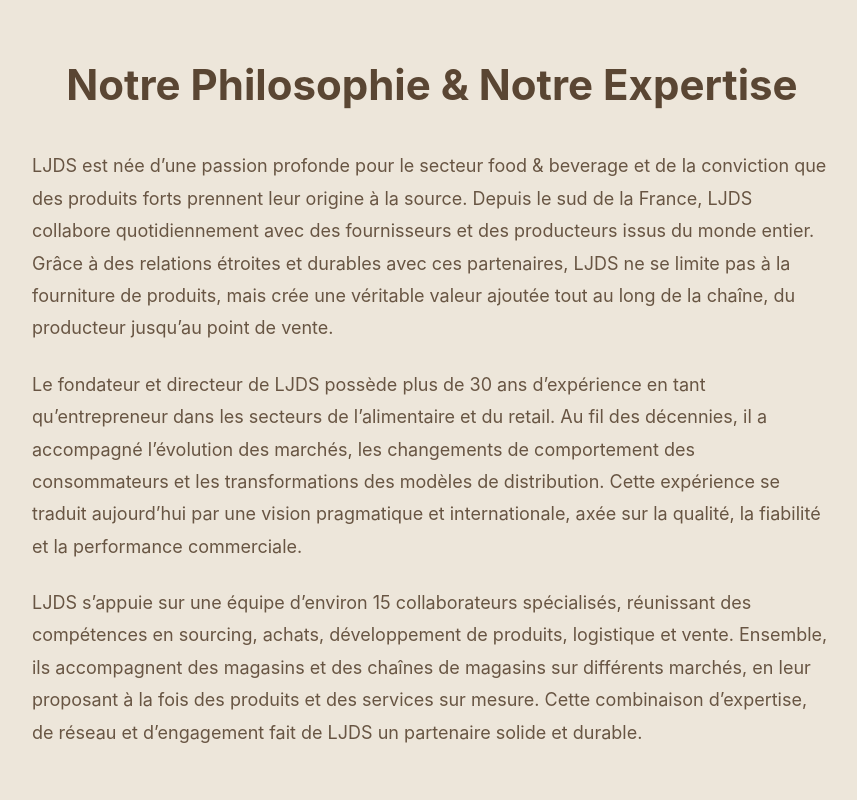
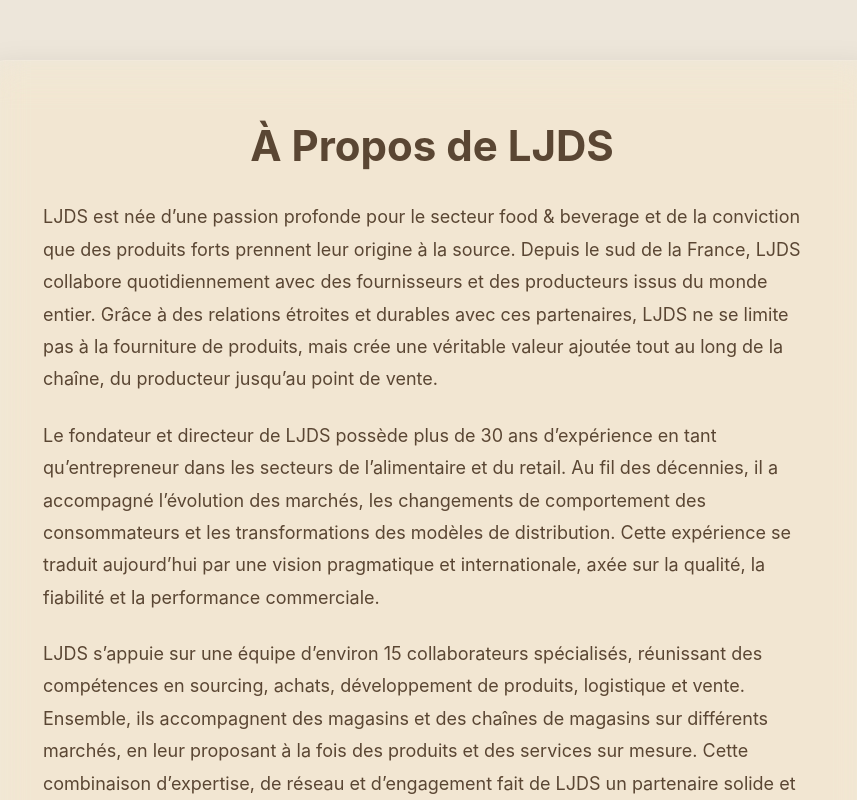
Before and after one commit to robinmasini/LJDS, a React (Vite) app: page / in a window 1280 px wide. Shown: the part 840-1640 px from the top of the page, without its empty margins (208-1065 px from the left). Built offline with nearby package versions, Linux system fonts and the light colour scheme.

Commit message:
Add About section and update navbar

```diff
--- a/src/App.jsx
+++ b/src/App.jsx
@@ -1,6 +1,7 @@
 import React from 'react'
 import Navbar from './components/Navbar'
 import Hero from './components/Hero'
+import About from './components/About'
 import Gallery from './components/Gallery'
 import Features from './components/Features'
 import WhiteLabel from './components/WhiteLabel'
@@ -13,6 +14,7 @@
     <div className="app">
       <Navbar />
       <Hero />
+      <About />
       <Gallery />
       <Features />
       <WhiteLabel />
--- /dev/null
+++ b/src/components/About.css
@@ -0,0 +1,35 @@
+.about-section {
+    padding: var(--section-padding);
+    background-color: var(--color-bg);
+}
+
+.about-card {
+    padding: 60px;
+    max-width: 900px;
+    margin: 0 auto;
+    text-align: left;
+}
+
+.about-card h2 {
+    font-size: 42px;
+    margin-bottom: 30px;
+    color: var(--color-primary);
+    text-align: center;
+}
+
+.about-content p {
+    font-size: 18px;
+    margin-bottom: 24px;
+    line-height: 1.8;
+    color: var(--color-text);
+}
+
+@media (max-width: 768px) {
+    .about-card {
+        padding: 30px;
+    }
+
+    .about-card h2 {
+        font-size: 32px;
+    }
+}
--- /dev/null
+++ b/src/components/About.jsx
@@ -0,0 +1,27 @@
+import React from 'react';
+import './About.css';
+
+const About = () => {
+    return (
+        <section className="about-section" id="about">
+            <div className="container">
+                <div className="about-card glass-card">
+                    <h2>À Propos de LJDS</h2>
+                    <div className="about-content">
+                        <p>
+                            LJDS est née d’une passion profonde pour le secteur food & beverage et de la conviction que des produits forts prennent leur origine à la source. Depuis le sud de la France, LJDS collabore quotidiennement avec des fournisseurs et des producteurs issus du monde entier. Grâce à des relations étroites et durables avec ces partenaires, LJDS ne se limite pas à la fourniture de produits, mais crée une véritable valeur ajoutée tout au long de la chaîne, du producteur jusqu’au point de vente.
+                        </p>
+                        <p>
+                            Le fondateur et directeur de LJDS possède plus de 30 ans d’expérience en tant qu’entrepreneur dans les secteurs de l’alimentaire et du retail. Au fil des décennies, il a accompagné l’évolution des marchés, les changements de comportement des consommateurs et les transformations des modèles de distribution. Cette expérience se traduit aujourd’hui par une vision pragmatique et internationale, axée sur la qualité, la fiabilité et la performance commerciale.
+                        </p>
+                        <p>
+                            LJDS s’appuie sur une équipe d’environ 15 collaborateurs spécialisés, réunissant des compétences en sourcing, achats, développement de produits, logistique et vente. Ensemble, ils accompagnent des magasins et des chaînes de magasins sur différents marchés, en leur proposant à la fois des produits et des services sur mesure. Cette combinaison d’expertise, de réseau et d’engagement fait de LJDS un partenaire solide et durable.
+                        </p>
+                    </div>
+                </div>
+            </div>
+        </section>
+    );
+};
+
+export default About;
--- a/src/components/Gallery.jsx
+++ b/src/components/Gallery.jsx
@@ -28,18 +28,7 @@
     <section className="gallery-section" id="gallery">
       <div className="container">
         <div className="gallery-header">
-          <h2>Notre Philosophie & Notre Expertise</h2>
-          <div className="philosophy-text">
-            <p>
-              LJDS est née d’une passion profonde pour le secteur food & beverage et de la conviction que des produits forts prennent leur origine à la source. Depuis le sud de la France, LJDS collabore quotidiennement avec des fournisseurs et des producteurs issus du monde entier. Grâce à des relations étroites et durables avec ces partenaires, LJDS ne se limite pas à la fourniture de produits, mais crée une véritable valeur ajoutée tout au long de la chaîne, du producteur jusqu’au point de vente.
-            </p>
-            <p>
-              Le fondateur et directeur de LJDS possède plus de 30 ans d’expérience en tant qu’entrepreneur dans les secteurs de l’alimentaire et du retail. Au fil des décennies, il a accompagné l’évolution des marchés, les changements de comportement des consommateurs et les transformations des modèles de distribution. Cette expérience se traduit aujourd’hui par une vision pragmatique et internationale, axée sur la qualité, la fiabilité et la performance commerciale.
-            </p>
-            <p>
-              LJDS s’appuie sur une équipe d’environ 15 collaborateurs spécialisés, réunissant des compétences en sourcing, achats, développement de produits, logistique et vente. Ensemble, ils accompagnent des magasins et des chaînes de magasins sur différents marchés, en leur proposant à la fois des produits et des services sur mesure. Cette combinaison d’expertise, de réseau et d’engagement fait de LJDS un partenaire solide et durable.
-            </p>
-          </div>
+          <h2>Nos Marques & Nos Produits</h2>
 
           <div className="brands-intro" id="marques">
             <h3>Nos Propres Marques</h3>
--- a/src/components/Navbar.jsx
+++ b/src/components/Navbar.jsx
@@ -18,6 +18,7 @@
 
         <div className={`nav-links-container ${isMenuOpen ? 'active' : ''}`}>
           <ul className="nav-links">
+            <li><a href="#about" onClick={() => setIsMenuOpen(false)}>À propos</a></li>
             <li><a href="#services" onClick={() => setIsMenuOpen(false)}>Services</a></li>
             <li><a href="#marques" onClick={() => setIsMenuOpen(false)}>Marques</a></li>
             <li><a href="#white-label" onClick={() => setIsMenuOpen(false)}>Marques blanches</a></li>
```
